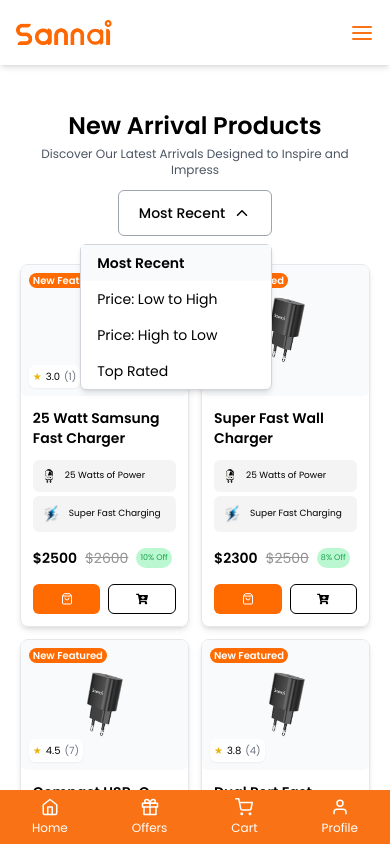
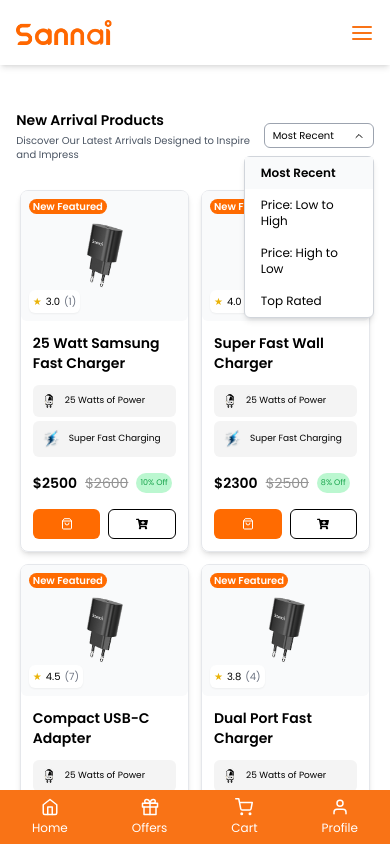
Before and after one commit to alifhossain07/stech-frontend, a Next.js app: page /newarrival in a window 390 px wide. Both pictures are taken after a click on the button "Most Recent". Shown: the top 844 px of the page. Built offline with nearby package versions, Linux system fonts and the light colour scheme.

Commit message:
New Arrival Page with Pagination(also filter buttonsMade Properly Responsive)

```diff
--- a/app/newarrival/NewArrivalProducts.tsx
+++ b/app/newarrival/NewArrivalProducts.tsx
@@ -2,7 +2,7 @@
 
 import ProductCard from "@/components/ui/ProductCard";
 import React, { useState, useMemo, useRef } from "react";
-import {FiChevronDown } from "react-icons/fi";
+import { FiChevronDown } from "react-icons/fi";
 
 type Product = {
   id: number;
@@ -17,7 +17,8 @@
 
 const NewArrivalProducts = () => {
   // ✅ Product list
-  const products = useMemo<Product[]>(() => [
+  const products = useMemo<Product[]>(
+    () => [
       {
         id: 1,
         name: "25 Watt Samsung Fast Charger",
@@ -278,7 +279,9 @@
         reviews: "(10)",
         image: "/images/charger.png",
       },
-  ], []);
+    ],
+    []
+  );
 
   // ✅ Pagination setup
   const productsPerPage = 15;
@@ -294,7 +297,10 @@
   // Close dropdown when clicking outside
   React.useEffect(() => {
     const handleClickOutside = (event: MouseEvent) => {
-      if (dropdownRef.current && !dropdownRef.current.contains(event.target as Node)) {
+      if (
+        dropdownRef.current &&
+        !dropdownRef.current.contains(event.target as Node)
+      ) {
         setOpen(false);
       }
     };
@@ -320,47 +326,48 @@
   return (
     <div ref={sectionRef} className="w-full mx-auto pb-[56px]">
       {/* Header Section */}
-      <div className="flex flex-col sm:flex-row justify-between items-center text-center sm:text-left w-full gap-3 mb-7">
-        <div className="w-full sm:w-7/12">
-          <h1 className="text-2xl sm:text-2xl md:text-4xl font-semibold mb-1 md:mb-2">
+      <div className="flex flex-row flex-nowrap justify-between items-center w-full gap-2 mb-7">
+  {/* Left: Title + Subtitle */}
+  <div className="flex flex-col min-w-0 w-[70%] sm:w-[75%] md:w-[65%] xl:w-[60%] 2xl:w-[55%]">
+    <h1 className="text-sm sm:text-lg md:text-2xl xl:text-3xl font-semibold mb-1 truncate">
       New Arrival Products
     </h1>
-          <p className="text-xs sm:text-sm md:text-lg text-gray-600">
+    <p className="text-[10px] sm:text-xs md:text-sm xl:text-base text-gray-600 leading-snug ">
       Discover Our Latest Arrivals Designed to Inspire and Impress
     </p>
   </div>
 
-        {/* ✅ Dropdown Filter */}
-        <div className="relative inline-block" ref={dropdownRef}>
+  {/* Right: Dropdown */}
+  <div className="relative flex-shrink-0" ref={dropdownRef}>
     <button
       onClick={() => setOpen(!open)}
-            className="border border-gray-400 px-5 py-2 h-[46px] flex items-center gap-2 rounded-md text-sm bg-white hover:text-gray-700 hover:border-gray-500 transition"
+      className="border border-gray-400 px-2 py-1 sm:px-3 sm:py-1.5 md:px-4 md:py-2 flex items-center justify-between gap-1 sm:gap-2 rounded-md text-[10px] sm:text-xs md:text-sm bg-white hover:text-gray-700 hover:border-gray-500 transition w-[110px] sm:w-[130px] md:w-[160px]"
     >
-            <span className="font-medium">{sortOption}</span>
-            <FiChevronDown className={`text-lg transition-transform ${open ? "rotate-180" : ""}`} />
+      <span className="truncate">{sortOption}</span>
+      <FiChevronDown
+        className={`text-xs sm:text-sm md:text-lg transition-transform ${
+          open ? "rotate-180" : ""
+        }`}
+      />
     </button>
 
     {/* Dropdown Menu */}
     <div
-            className={`absolute right-0 top-full mt-2 bg-white border border-gray-300 rounded-md shadow-md w-48 z-50 transform transition-all duration-200 ${
-              open
-                ? "opacity-100 visible translate-y-0"
-                : "opacity-0 invisible -translate-y-2"
+      className={`absolute right-0 top-full mt-2 bg-white border border-gray-300 rounded-md shadow-md w-[130px] sm:w-[160px] md:w-[180px] z-50 transform transition-all duration-200 ${
+        open ? "opacity-100 visible translate-y-0" : "opacity-0 invisible -translate-y-2"
       }`}
     >
-            {["Most Recent", "Price: Low to High", "Price: High to Low", "Top Rated"].map(
-              (option) => (
+      {["Most Recent", "Price: Low to High", "Price: High to Low", "Top Rated"].map((option) => (
         <button
           key={option}
           onClick={() => handleSort(option)}
-                  className={`block w-full text-left px-4 py-2 text-sm hover:bg-gray-100 ${
+          className={`block w-full text-left px-4 py-2 text-xs sm:text-sm hover:bg-gray-100 ${
             sortOption === option ? "bg-gray-50 font-semibold" : ""
           }`}
         >
           {option}
         </button>
-              )
-            )}
+      ))}
     </div>
   </div>
 </div>
```
Lines whose indentation alone changed are shown as unchanged.
